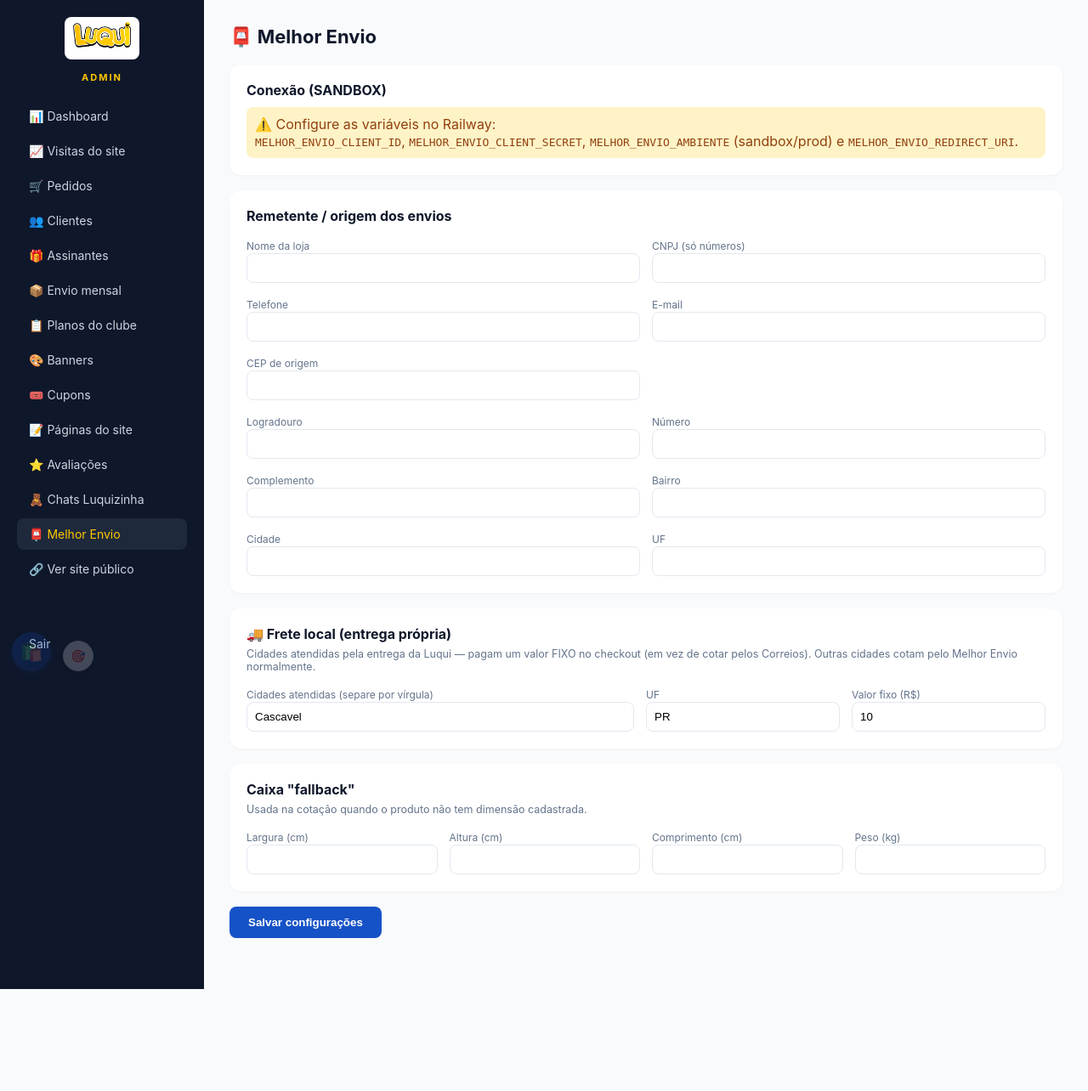
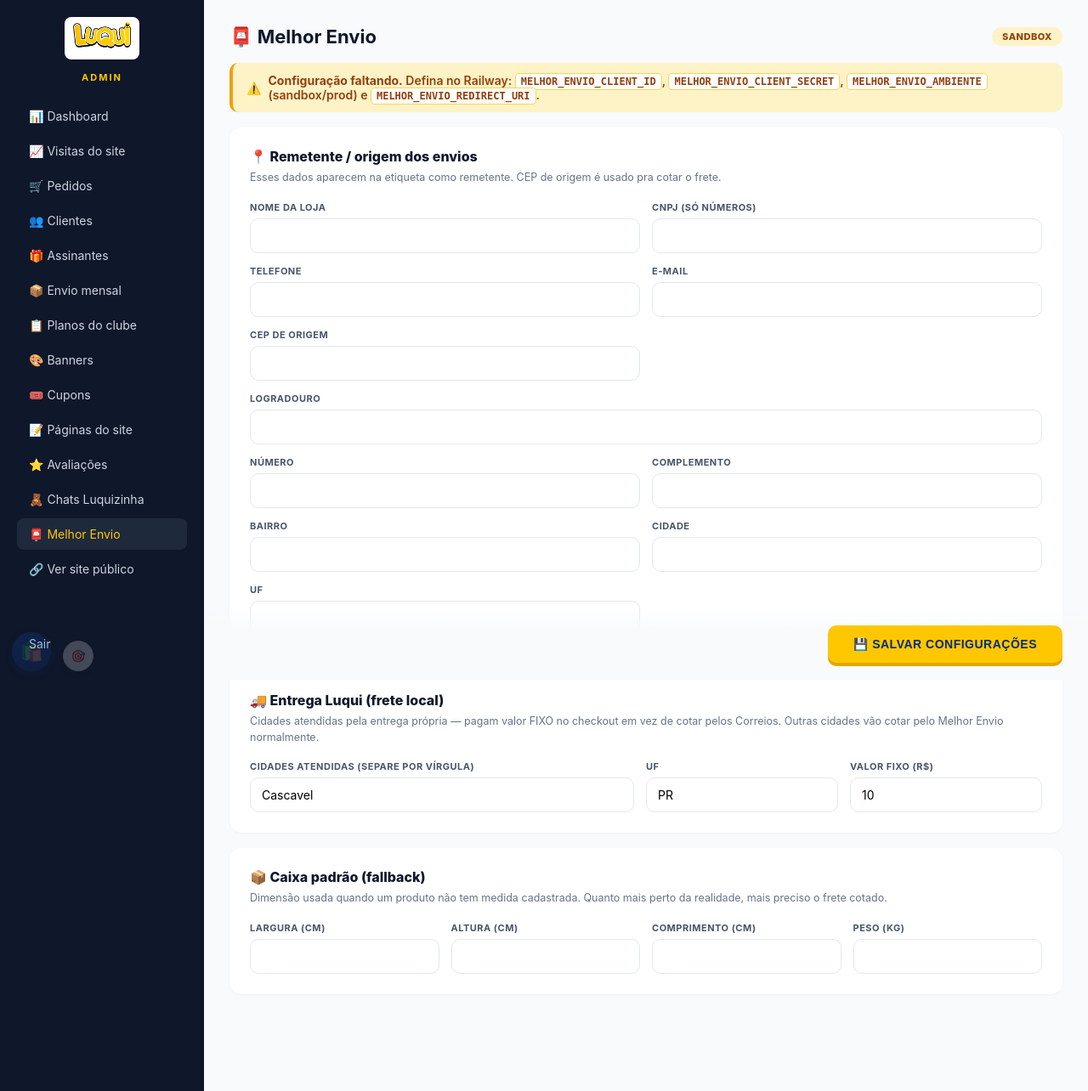
Before and after one commit to lucasfagundes91-ctrl/luqui-shop, a Flask app: page /admin/melhorenvio in a window 1280 px wide. Shown: the whole page at 85% size. Before the commit the page ends 1164 px from the top, so only its background shows below. Run offline with Flask 3, Linux system fonts and the light colour scheme; the visitor is signed in with stand-in values (Sample User, id 1); data that the repository does not hold is empty; some libraries are stand-ins or nearby versions.

Commit message:
admin/melhorenvio: redesign — status grande, saldo destacado, inputs polidos
- Card de conexao gigante com icone, mensagem clara e saldo em badge
  amarelo Luqui (R$ X em destaque)
- Botao 'Conectar agora' gradiente azul com sombra
- Botao 'Desconectar' contido (vermelho suave)
- Forms com cards proprios (📍 Remetente, 🚚 Entrega Luqui, 📦 Caixa
  padrao) — cada um com descricao do que serve
- Inputs com focus ring azul + cantos arredondados
- Botao 'Salvar' grande amarelo Luqui sticky no rodape
- Badge de ambiente (PROD/SANDBOX) no header

```diff
--- a/templates/admin_melhorenvio.html
+++ b/templates/admin_melhorenvio.html
@@ -2,191 +2,214 @@
 {% set pagina = 'melhorenvio' %}
 {% block titulo %}Melhor Envio — Admin{% endblock %}
 {% block conteudo %}
+<style>
+  .me-header{display:flex;justify-content:space-between;align-items:center;margin-bottom:18px;flex-wrap:wrap;gap:14px}
+  .me-header h2{margin:0}
+  .me-header .ambiente{background:#FEF3C7;color:#92400E;padding:4px 12px;border-radius:20px;font-size:11px;font-weight:800;letter-spacing:.5px;text-transform:uppercase}
+  .me-header .ambiente.prod{background:#D1FAE5;color:#065F46}
+  /* Card de status grande */
+  .conexao-card{background:#fff;border-radius:14px;padding:24px;margin-bottom:18px;box-shadow:0 1px 3px rgba(0,0,0,.04);
+    position:relative;overflow:hidden}
+  .conexao-card.ok{background:linear-gradient(135deg,#F0FDF4 0%,#fff 60%);border-left:4px solid #16A34A}
+  .conexao-card.off{background:linear-gradient(135deg,#FEF3F2 0%,#fff 60%);border-left:4px solid #DC2626}
+  .conexao-grid{display:grid;grid-template-columns:auto 1fr auto;gap:24px;align-items:center}
+  .conexao-icon{width:64px;height:64px;border-radius:16px;display:flex;align-items:center;justify-content:center;font-size:32px}
+  .conexao-card.ok .conexao-icon{background:#D1FAE5;color:#16A34A}
+  .conexao-card.off .conexao-icon{background:#FEE2E2;color:#DC2626}
+  .conexao-info h3{font-size:18px;margin:0 0 4px;color:#0F172A}
+  .conexao-info p{font-size:13px;color:#475569;margin:0}
+  .saldo-badge{background:#FFC700;color:#082B7A;padding:10px 18px;border-radius:10px;font-weight:900;font-size:18px;
+    box-shadow:0 2px 0 #E0A800;display:inline-flex;align-items:center;gap:6px}
+  .btn-conectar{background:linear-gradient(135deg,#1652C7,#0E3A8F);color:#fff;padding:14px 28px;border-radius:10px;
+    text-decoration:none;font-weight:800;display:inline-flex;align-items:center;gap:8px;
+    box-shadow:0 4px 12px rgba(22,82,199,.3);transition:transform .12s}
+  .btn-conectar:hover{transform:translateY(-2px);box-shadow:0 6px 16px rgba(22,82,199,.4)}
+  .btn-desconectar{background:#FEE2E2;color:#991B1B;border:1px solid #FECACA;padding:8px 14px;border-radius:8px;font-weight:700;cursor:pointer;font-size:12px}
+  .btn-desconectar:hover{background:#FECACA}
+  /* Form cards */
+  .form-card{background:#fff;border-radius:14px;padding:24px;margin-bottom:18px;box-shadow:0 1px 3px rgba(0,0,0,.04)}
+  .form-card .card-titulo{display:flex;align-items:center;gap:8px;font-size:16px;font-weight:800;margin-bottom:6px;color:#0F172A}
+  .form-card .card-sub{font-size:12.5px;color:#64748B;margin-bottom:18px;line-height:1.5}
+  .form-grid{display:grid;gap:14px}
+  .form-grid.cols-2{grid-template-columns:repeat(2,1fr)}
+  .form-grid.cols-3{grid-template-columns:2fr 1fr 1fr}
+  .form-grid.cols-4{grid-template-columns:repeat(4,1fr)}
+  .form-field label{display:block;font-size:11px;color:#475569;font-weight:700;text-transform:uppercase;letter-spacing:.5px;margin-bottom:6px}
+  .form-field input{width:100%;padding:11px 13px;border:1.5px solid #E2E8F0;border-radius:10px;font-size:14px;font-family:inherit;
+    transition:border-color .15s,box-shadow .15s;outline:none}
+  .form-field input:focus{border-color:#1652C7;box-shadow:0 0 0 3px rgba(22,82,199,.1)}
+  /* Botão salvar grande */
+  .btn-salvar{background:#FFC700;color:#082B7A;border:0;padding:14px 30px;border-radius:10px;font-weight:900;cursor:pointer;
+    font-size:14px;letter-spacing:.5px;text-transform:uppercase;box-shadow:0 4px 0 #E0A800;transition:transform .12s}
+  .btn-salvar:hover{transform:translateY(-2px);box-shadow:0 6px 0 #E0A800}
+  .btn-salvar:active{transform:translateY(2px);box-shadow:0 2px 0 #E0A800}
+  /* Alertas */
+  .alert{padding:12px 16px;border-radius:10px;margin-bottom:18px;font-size:14px;font-weight:600;display:flex;align-items:center;gap:8px}
+  .alert.success{background:#D1FAE5;color:#065F46;border-left:4px solid #16A34A}
+  .alert.info{background:#DBEAFE;color:#1E40AF;border-left:4px solid #1652C7}
+  .alert.warn{background:#FEF3C7;color:#92400E;border-left:4px solid #F59E0B}
+  .alert code{background:#fff;padding:2px 6px;border-radius:4px;font-size:12px;border:1px solid #FCD34D}
+  /* Action bar bottom */
+  .save-bar{position:sticky;bottom:0;background:linear-gradient(180deg,transparent 0%,#F8FAFC 30%,#F8FAFC 100%);
+    padding:20px 0;margin:30px -30px -30px;text-align:right;padding-right:30px}
+</style>
 
-<h2>📮 Melhor Envio</h2>
+<div class="me-header">
+  <h2>📮 Melhor Envio</h2>
+  <span class="ambiente {% if ambiente == 'prod' %}prod{% endif %}">{{ ambiente|upper }}</span>
+</div>
 
 {% if request.args.get('conectado') %}
-  <div class="card" style="background:#D1FAE5;color:#065F46;border-left:4px solid #16A34A">
-    ✓ Conectado ao Melhor Envio com sucesso!
-  </div>
+  <div class="alert success">✓ Conectado ao Melhor Envio com sucesso!</div>
 {% endif %}
 {% if request.args.get('salvo') %}
-  <div class="card" style="background:#DBEAFE;color:#1E40AF;border-left:4px solid #1652C7">
-    ✓ Dados salvos.
+  <div class="alert info">✓ Dados salvos com sucesso.</div>
+{% endif %}
+
+<!-- Status de conexão -->
+{% if not configurado %}
+  <div class="alert warn">
+    <span>⚠️</span>
+    <div>
+      <b>Configuração faltando.</b> Defina no Railway:
+      <code>MELHOR_ENVIO_CLIENT_ID</code>, <code>MELHOR_ENVIO_CLIENT_SECRET</code>,
+      <code>MELHOR_ENVIO_AMBIENTE</code> (sandbox/prod) e
+      <code>MELHOR_ENVIO_REDIRECT_URI</code>.
+    </div>
+  </div>
+{% elif conectado %}
+  <div class="conexao-card ok">
+    <div class="conexao-grid">
+      <div class="conexao-icon">✓</div>
+      <div class="conexao-info">
+        <h3>Conectado ao Melhor Envio</h3>
+        <p>Etiquetas vão ser geradas automaticamente após o pagamento dos pedidos.</p>
+      </div>
+      <div style="display:flex;flex-direction:column;align-items:flex-end;gap:10px">
+        {% if saldo %}
+          <div class="saldo-badge">💰 R$ {{ '%.2f'|format(saldo.balance or 0) }}</div>
+        {% endif %}
+        <form action="/admin/melhorenvio/desconectar" method="post"
+              onsubmit="return confirm('Desconectar Melhor Envio? Vai precisar reautorizar pra emitir etiquetas.')">
+          <button type="submit" class="btn-desconectar">Desconectar</button>
+        </form>
+      </div>
+    </div>
+  </div>
+{% else %}
+  <div class="conexao-card off">
+    <div class="conexao-grid">
+      <div class="conexao-icon">⛔</div>
+      <div class="conexao-info">
+        <h3>Desconectado</h3>
+        <p>Conecta sua conta do Melhor Envio pra começar a cotar e emitir etiquetas automaticamente.</p>
+      </div>
+      <a href="/admin/melhorenvio/conectar" class="btn-conectar">🔗 Conectar agora</a>
+    </div>
   </div>
 {% endif %}
 
-<!-- Status da conexão -->
-<div class="card">
-  <h3 style="font-size:16px;margin-bottom:10px">Conexão ({{ ambiente|upper }})</h3>
-  {% if not configurado %}
-    <p style="color:#92400E;background:#FEF3C7;padding:10px;border-radius:8px">
-      ⚠️ Configure as variáveis no Railway:<br>
-      <code>MELHOR_ENVIO_CLIENT_ID</code>, <code>MELHOR_ENVIO_CLIENT_SECRET</code>,
-      <code>MELHOR_ENVIO_AMBIENTE</code> (sandbox/prod) e
-      <code>MELHOR_ENVIO_REDIRECT_URI</code>.
-    </p>
-  {% elif conectado %}
-    <p>
-      <span class="pill verde">CONECTADO</span>
-      {% if saldo %}
-        — Saldo: <b>R$ {{ '%.2f'|format(saldo.balance or 0) }}</b>
-      {% endif %}
-    </p>
-    <form action="/admin/melhorenvio/desconectar" method="post" style="margin-top:10px"
-          onsubmit="return confirm('Desconectar Melhor Envio? Vai precisar reautorizar pra emitir etiquetas.')">
-      <button type="submit" style="background:#fee2e2;color:#991b1b;border:1px solid #fecaca;
-              padding:8px 14px;border-radius:8px;font-weight:700;cursor:pointer">
-        Desconectar
-      </button>
-    </form>
-  {% else %}
-    <p><span class="pill cinza">DESCONECTADO</span></p>
-    <a href="/admin/melhorenvio/conectar"
-       style="display:inline-block;margin-top:10px;background:#1652C7;color:#fff;
-              padding:10px 20px;border-radius:8px;text-decoration:none;font-weight:700">
-      Conectar com Melhor Envio
-    </a>
-    <p style="margin-top:8px;font-size:12.5px;color:#64748B">
-      Vai abrir o Melhor Envio pra você autorizar o LuquiShop a cotar/emitir etiquetas.
-    </p>
-  {% endif %}
-</div>
+<form method="post">
 
-<!-- Dados do remetente / origem -->
-<form method="post">
-<div class="card">
-  <h3 style="font-size:16px;margin-bottom:14px">Remetente / origem dos envios</h3>
-
-  <div style="display:grid;grid-template-columns:1fr 1fr;gap:14px">
-    <div>
-      <label style="font-size:12px;color:#64748B">Nome da loja</label>
-      <input name="me_remetente_nome" value="{{ cfg('me_remetente_nome') }}"
-             style="width:100%;padding:9px;border:1px solid #E2E8F0;border-radius:8px">
+<!-- Remetente -->
+<div class="form-card">
+  <div class="card-titulo">📍 Remetente / origem dos envios</div>
+  <p class="card-sub">Esses dados aparecem na etiqueta como remetente. CEP de origem é usado pra cotar o frete.</p>
+  <div class="form-grid cols-2">
+    <div class="form-field">
+      <label>Nome da loja</label>
+      <input name="me_remetente_nome" value="{{ cfg('me_remetente_nome') }}">
     </div>
-    <div>
-      <label style="font-size:12px;color:#64748B">CNPJ (só números)</label>
-      <input name="me_remetente_cnpj" value="{{ cfg('me_remetente_cnpj') }}"
-             style="width:100%;padding:9px;border:1px solid #E2E8F0;border-radius:8px">
+    <div class="form-field">
+      <label>CNPJ (só números)</label>
+      <input name="me_remetente_cnpj" value="{{ cfg('me_remetente_cnpj') }}">
     </div>
-    <div>
-      <label style="font-size:12px;color:#64748B">Telefone</label>
-      <input name="me_remetente_telefone" value="{{ cfg('me_remetente_telefone') }}"
-             style="width:100%;padding:9px;border:1px solid #E2E8F0;border-radius:8px">
+    <div class="form-field">
+      <label>Telefone</label>
+      <input name="me_remetente_telefone" value="{{ cfg('me_remetente_telefone') }}">
     </div>
-    <div>
-      <label style="font-size:12px;color:#64748B">E-mail</label>
-      <input name="me_remetente_email" value="{{ cfg('me_remetente_email') }}"
-             style="width:100%;padding:9px;border:1px solid #E2E8F0;border-radius:8px">
+    <div class="form-field">
+      <label>E-mail</label>
+      <input name="me_remetente_email" value="{{ cfg('me_remetente_email') }}">
     </div>
-    <div>
-      <label style="font-size:12px;color:#64748B">CEP de origem</label>
-      <input name="me_cep_origem" value="{{ cfg('me_cep_origem') }}"
-             style="width:100%;padding:9px;border:1px solid #E2E8F0;border-radius:8px">
+    <div class="form-field">
+      <label>CEP de origem</label>
+      <input name="me_cep_origem" value="{{ cfg('me_cep_origem') }}">
     </div>
     <div></div>
-    <div>
-      <label style="font-size:12px;color:#64748B">Logradouro</label>
-      <input name="me_remetente_logradouro" value="{{ cfg('me_remetente_logradouro') }}"
-             style="width:100%;padding:9px;border:1px solid #E2E8F0;border-radius:8px">
+    <div class="form-field" style="grid-column:1/-1">
+      <label>Logradouro</label>
+      <input name="me_remetente_logradouro" value="{{ cfg('me_remetente_logradouro') }}">
     </div>
-    <div>
-      <label style="font-size:12px;color:#64748B">Número</label>
-      <input name="me_remetente_numero" value="{{ cfg('me_remetente_numero') }}"
-             style="width:100%;padding:9px;border:1px solid #E2E8F0;border-radius:8px">
+    <div class="form-field">
+      <label>Número</label>
+      <input name="me_remetente_numero" value="{{ cfg('me_remetente_numero') }}">
     </div>
-    <div>
-      <label style="font-size:12px;color:#64748B">Complemento</label>
-      <input name="me_remetente_complemento" value="{{ cfg('me_remetente_complemento') }}"
-             style="width:100%;padding:9px;border:1px solid #E2E8F0;border-radius:8px">
+    <div class="form-field">
+      <label>Complemento</label>
+      <input name="me_remetente_complemento" value="{{ cfg('me_remetente_complemento') }}">
     </div>
-    <div>
-      <label style="font-size:12px;color:#64748B">Bairro</label>
-      <input name="me_remetente_bairro" value="{{ cfg('me_remetente_bairro') }}"
-             style="width:100%;padding:9px;border:1px solid #E2E8F0;border-radius:8px">
+    <div class="form-field">
+      <label>Bairro</label>
+      <input name="me_remetente_bairro" value="{{ cfg('me_remetente_bairro') }}">
     </div>
-    <div>
-      <label style="font-size:12px;color:#64748B">Cidade</label>
-      <input name="me_remetente_cidade" value="{{ cfg('me_remetente_cidade') }}"
-             style="width:100%;padding:9px;border:1px solid #E2E8F0;border-radius:8px">
+    <div class="form-field">
+      <label>Cidade</label>
+      <input name="me_remetente_cidade" value="{{ cfg('me_remetente_cidade') }}">
     </div>
-    <div>
-      <label style="font-size:12px;color:#64748B">UF</label>
-      <input name="me_remetente_uf" value="{{ cfg('me_remetente_uf') }}" maxlength="2"
-             style="width:100%;padding:9px;border:1px solid #E2E8F0;border-radius:8px">
+    <div class="form-field">
+      <label>UF</label>
+      <input name="me_remetente_uf" value="{{ cfg('me_remetente_uf') }}" maxlength="2">
     </div>
   </div>
 </div>
 
-<!-- Frete local (entrega própria) -->
-<div class="card">
-  <h3 style="font-size:16px;margin-bottom:6px">🚚 Frete local (entrega própria)</h3>
-  <p style="font-size:12.5px;color:#64748B;margin-bottom:14px">
-    Cidades atendidas pela entrega da Luqui — pagam um valor FIXO no checkout
-    (em vez de cotar pelos Correios). Outras cidades cotam pelo Melhor Envio
-    normalmente.
-  </p>
-  <div style="display:grid;grid-template-columns:2fr 1fr 1fr;gap:14px">
-    <div>
-      <label style="font-size:12px;color:#64748B">Cidades atendidas (separe por vírgula)</label>
-      <input name="frete_fixo_cidades" value="{{ cfg('frete_fixo_cidades') or 'Cascavel' }}"
-             placeholder="Ex: Cascavel, Cascavel Velho"
-             style="width:100%;padding:9px;border:1px solid #E2E8F0;border-radius:8px">
+<!-- Frete local -->
+<div class="form-card">
+  <div class="card-titulo">🚚 Entrega Luqui (frete local)</div>
+  <p class="card-sub">Cidades atendidas pela entrega própria — pagam valor FIXO no checkout em vez de cotar pelos Correios. Outras cidades vão cotar pelo Melhor Envio normalmente.</p>
+  <div class="form-grid cols-3">
+    <div class="form-field">
+      <label>Cidades atendidas (separe por vírgula)</label>
+      <input name="frete_fixo_cidades" value="{{ cfg('frete_fixo_cidades') or 'Cascavel' }}" placeholder="Ex: Cascavel, Cascavel Velho">
     </div>
-    <div>
-      <label style="font-size:12px;color:#64748B">UF</label>
-      <input name="frete_fixo_uf" value="{{ cfg('frete_fixo_uf') or 'PR' }}" maxlength="2"
-             style="width:100%;padding:9px;border:1px solid #E2E8F0;border-radius:8px">
+    <div class="form-field">
+      <label>UF</label>
+      <input name="frete_fixo_uf" value="{{ cfg('frete_fixo_uf') or 'PR' }}" maxlength="2">
     </div>
-    <div>
-      <label style="font-size:12px;color:#64748B">Valor fixo (R$)</label>
-      <input name="frete_fixo_cascavel" type="number" step="0.01" min="0"
-             value="{{ cfg('frete_fixo_cascavel') or '10' }}"
-             style="width:100%;padding:9px;border:1px solid #E2E8F0;border-radius:8px">
+    <div class="form-field">
+      <label>Valor fixo (R$)</label>
+      <input name="frete_fixo_cascavel" type="number" step="0.01" min="0" value="{{ cfg('frete_fixo_cascavel') or '10' }}">
     </div>
   </div>
 </div>
 
-<!-- Caixa padrão / fallback -->
-<div class="card">
-  <h3 style="font-size:16px;margin-bottom:6px">Caixa "fallback"</h3>
-  <p style="font-size:12.5px;color:#64748B;margin-bottom:14px">
-    Usada na cotação quando o produto não tem dimensão cadastrada.
-  </p>
-  <div style="display:grid;grid-template-columns:repeat(4,1fr);gap:14px">
-    <div>
-      <label style="font-size:12px;color:#64748B">Largura (cm)</label>
-      <input name="me_caixa_padrao_largura" type="number" step="0.1"
-             value="{{ cfg('me_caixa_padrao_largura') }}"
-             style="width:100%;padding:9px;border:1px solid #E2E8F0;border-radius:8px">
+<!-- Caixa padrão -->
+<div class="form-card">
+  <div class="card-titulo">📦 Caixa padrão (fallback)</div>
+  <p class="card-sub">Dimensão usada quando um produto não tem medida cadastrada. Quanto mais perto da realidade, mais preciso o frete cotado.</p>
+  <div class="form-grid cols-4">
+    <div class="form-field">
+      <label>Largura (cm)</label>
+      <input name="me_caixa_padrao_largura" type="number" step="0.1" value="{{ cfg('me_caixa_padrao_largura') }}">
     </div>
-    <div>
-      <label style="font-size:12px;color:#64748B">Altura (cm)</label>
-      <input name="me_caixa_padrao_altura" type="number" step="0.1"
-             value="{{ cfg('me_caixa_padrao_altura') }}"
-             style="width:100%;padding:9px;border:1px solid #E2E8F0;border-radius:8px">
+    <div class="form-field">
+      <label>Altura (cm)</label>
+      <input name="me_caixa_padrao_altura" type="number" step="0.1" value="{{ cfg('me_caixa_padrao_altura') }}">
     </div>
-    <div>
-      <label style="font-size:12px;color:#64748B">Comprimento (cm)</label>
-      <input name="me_caixa_padrao_comprimento" type="number" step="0.1"
-             value="{{ cfg('me_caixa_padrao_comprimento') }}"
-             style="width:100%;padding:9px;border:1px solid #E2E8F0;border-radius:8px">
+    <div class="form-field">
+      <label>Comprimento (cm)</label>
+      <input name="me_caixa_padrao_comprimento" type="number" step="0.1" value="{{ cfg('me_caixa_padrao_comprimento') }}">
     </div>
-    <div>
-      <label style="font-size:12px;color:#64748B">Peso (kg)</label>
-      <input name="me_caixa_padrao_peso_kg" type="number" step="0.01"
-             value="{{ cfg('me_caixa_padrao_peso_kg') }}"
-             style="width:100%;padding:9px;border:1px solid #E2E8F0;border-radius:8px">
+    <div class="form-field">
+      <label>Peso (kg)</label>
+      <input name="me_caixa_padrao_peso_kg" type="number" step="0.01" value="{{ cfg('me_caixa_padrao_peso_kg') }}">
     </div>
   </div>
 </div>
 
-<div style="margin-bottom:30px">
-  <button type="submit"
-          style="background:#1652C7;color:#fff;border:0;padding:11px 22px;
-                 border-radius:8px;font-weight:700;cursor:pointer">
-    Salvar configurações
-  </button>
+<div class="save-bar">
+  <button type="submit" class="btn-salvar">💾 Salvar configurações</button>
 </div>
 </form>
 
```
